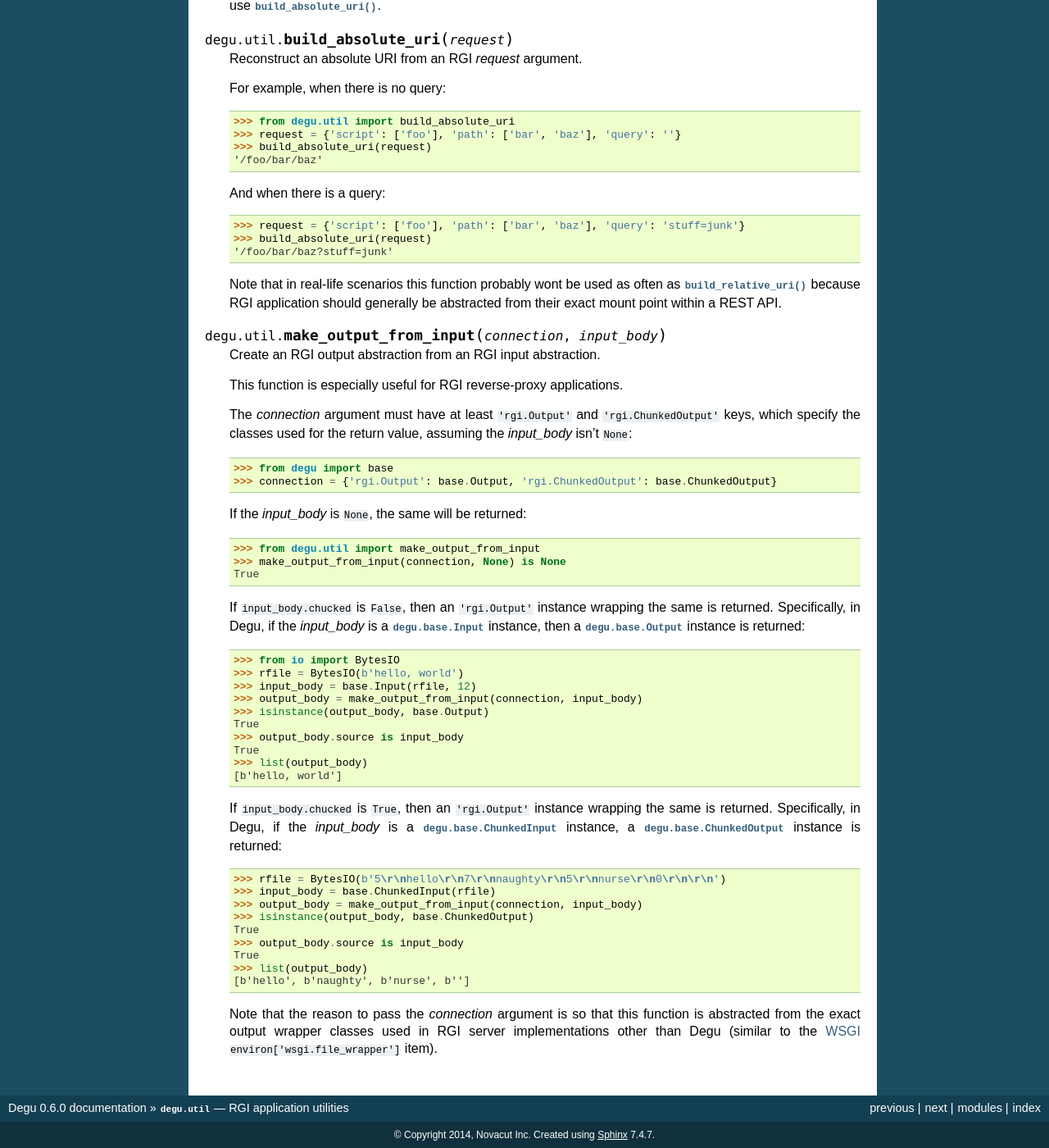
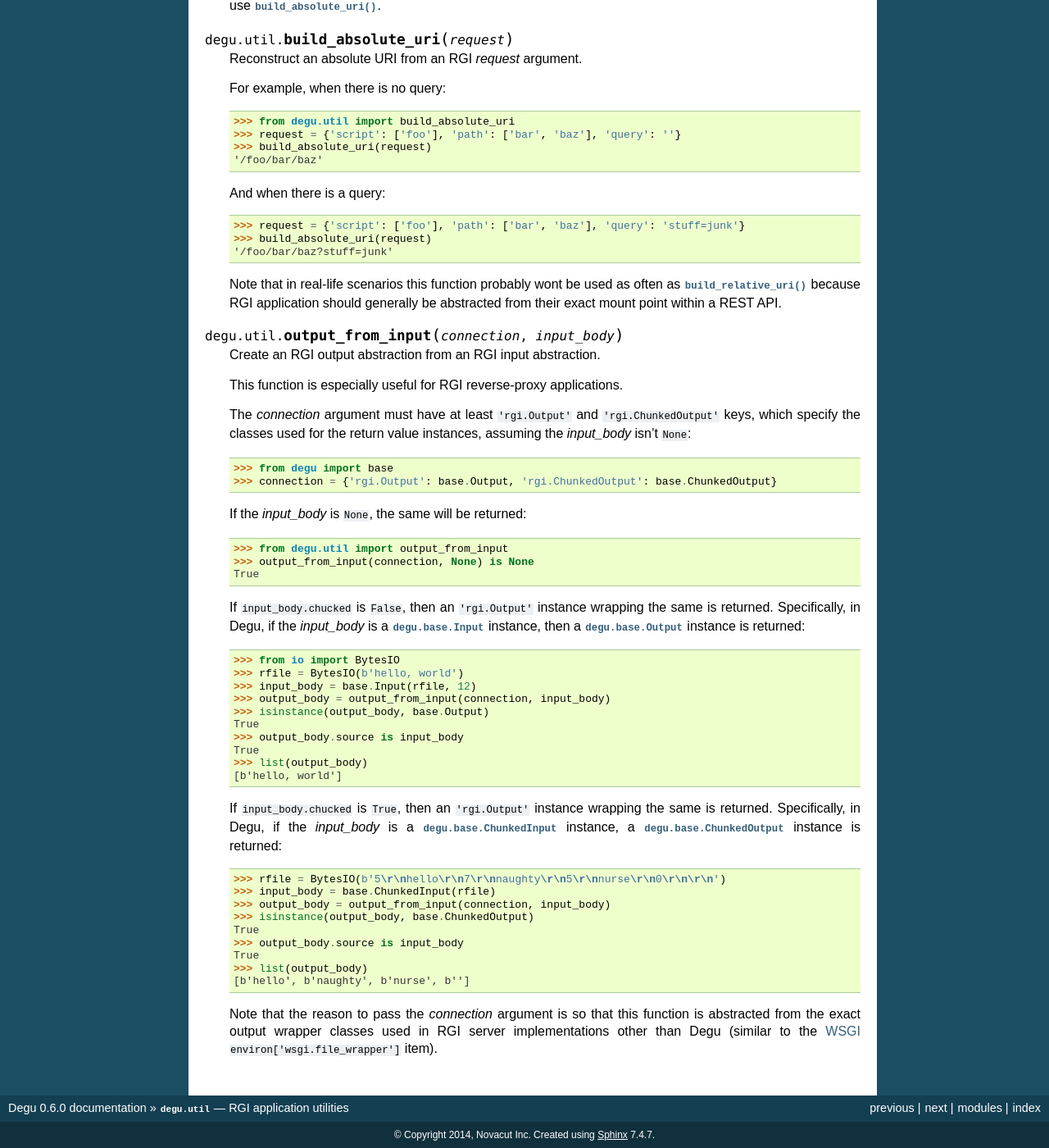
Before and after one commit to json420/degu, a Sphinx documentation site: the page built from doc/degu.util.rst, in a window 1280 px wide and 1400 px high, scrolled down 1028 px. Shown: the whole window at 82% size. Built offline with Sphinx 7.4.7, drawn with Linux system fonts in a browser that asks for light colours; some of the changed text lies outside the part shown.

Commit message:
util.output_from_input() is better than util.make_output_from_input()

```diff
--- a/doc/degu.util.rst
+++ b/doc/degu.util.rst
@@ -85,7 +85,7 @@ Functions
     generally be abstracted from their exact mount point within a REST API.
 
 
-.. function:: make_output_from_input(connection, input_body)
+.. function:: output_from_input(connection, input_body)
 
     Create an RGI output abstraction from an RGI input abstraction.
 
@@ -93,15 +93,15 @@ Functions
 
     The *connection* argument must have at least ``'rgi.Output'`` and
     ``'rgi.ChunkedOutput'`` keys, which specify the classes used for the return
-    value, assuming the *input_body* isn't ``None``:
+    value instances, assuming the *input_body* isn't ``None``:
 
     >>> from degu import base
     >>> connection = {'rgi.Output': base.Output, 'rgi.ChunkedOutput': base.ChunkedOutput}
 
     If the *input_body* is ``None``, the same will be returned:
 
-    >>> from degu.util import make_output_from_input
-    >>> make_output_from_input(connection, None) is None
+    >>> from degu.util import output_from_input
+    >>> output_from_input(connection, None) is None
     True
 
     If ``input_body.chucked`` is ``False``, then an ``'rgi.Output'`` instance
@@ -112,7 +112,7 @@ Functions
     >>> from io import BytesIO
     >>> rfile = BytesIO(b'hello, world')
     >>> input_body = base.Input(rfile, 12)
-    >>> output_body = make_output_from_input(connection, input_body)
+    >>> output_body = output_from_input(connection, input_body)
     >>> isinstance(output_body, base.Output)
     True
     >>> output_body.source is input_body
@@ -127,7 +127,7 @@ Functions
 
     >>> rfile = BytesIO(b'5\r\nhello\r\n7\r\nnaughty\r\n5\r\nnurse\r\n0\r\n\r\n')
     >>> input_body = base.ChunkedInput(rfile)
-    >>> output_body = make_output_from_input(connection, input_body)
+    >>> output_body = output_from_input(connection, input_body)
     >>> isinstance(output_body, base.ChunkedOutput)
     True
     >>> output_body.source is input_body
```
Also changed, not shown: 2 other files.
